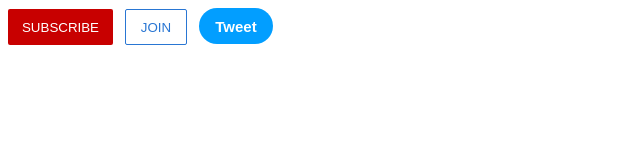
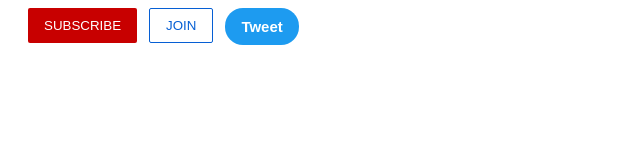
Before and after one commit to vickrant/HTML_CSS, a plain HTML site: page CSS_BASICS/index.html in a window 1280 px wide. Shown: the whole page, without its empty margins (0-640 px from the left). Drawn offline with Linux system fonts and the light colour scheme.

Commit message:
csss box model understood

```diff
--- a/CSS_BASICS/index.html
+++ b/CSS_BASICS/index.html
@@ -3,12 +3,16 @@
     background-color: rgb(200, 0, 0);
     color: white;
     border: none;
-    height: 36px;
-    width: 105px;
     border-radius: 2px;
     cursor: pointer;
     margin-right: 8px;
+    margin-left: 20px;
+    padding-top: 10px;
+    padding-bottom: 10px;
+    padding-left: 16px;
+    padding-right: 16px;
     transition: opacity 0.15s;
+    vertical-align: top;
   }
 
   .subscribe-button:hover {
@@ -21,21 +25,23 @@
 
   .join-button {
     background-color: white;
-    border-color: rgb(41, 118, 211);
+    border-color: rgb(6, 95, 212);
     border-style: solid;
     border-width: 1px;
-    color: rgb(41, 118, 211);
-    height: 36px;
-    width: 62px;
+    color: rgb(6, 95, 212);
     border-radius: 2px;
     cursor: pointer;
+    padding-top: 9px;
+    padding-bottom: 9px;
+    padding-left: 16px;
+    padding-right: 16px;
 
     transition: background-color 0.15s,
       color 0.15s;
   }
 
   .join-button:hover {
-    background-color: rgb(41, 118, 211);
+    background-color: rgb(6, 95, 212);
     color: white;
   }
 
@@ -44,11 +50,13 @@
   }
 
   .tweet-button {
-    background-color: rgb(2, 158, 255);
+    background-color: rgb(29, 155, 240);
     color: white;
     border: none;
-    height: 36px;
-    width: 74px;
+    padding-top: 10px;
+    padding-bottom: 10px;
+    padding-left: 16px;
+    padding-right: 16px;
     border-radius: 8px;
     border-radius: 18px;
     font-weight: bold;
@@ -56,6 +64,7 @@
     cursor: pointer;
     margin-left: 8px;
     transition: box-shadow 0.15s;
+    vertical-align: top;
   }
 
   .tweet-button:hover {
```
